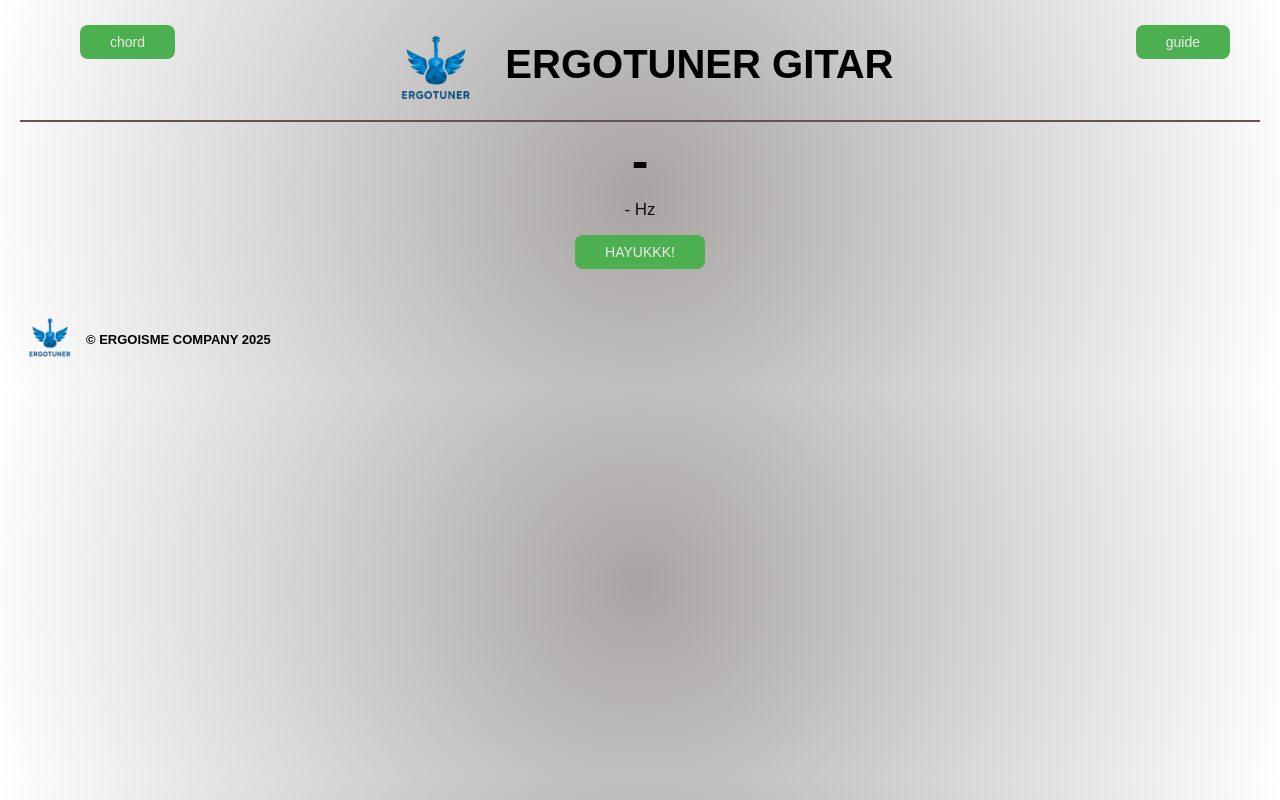
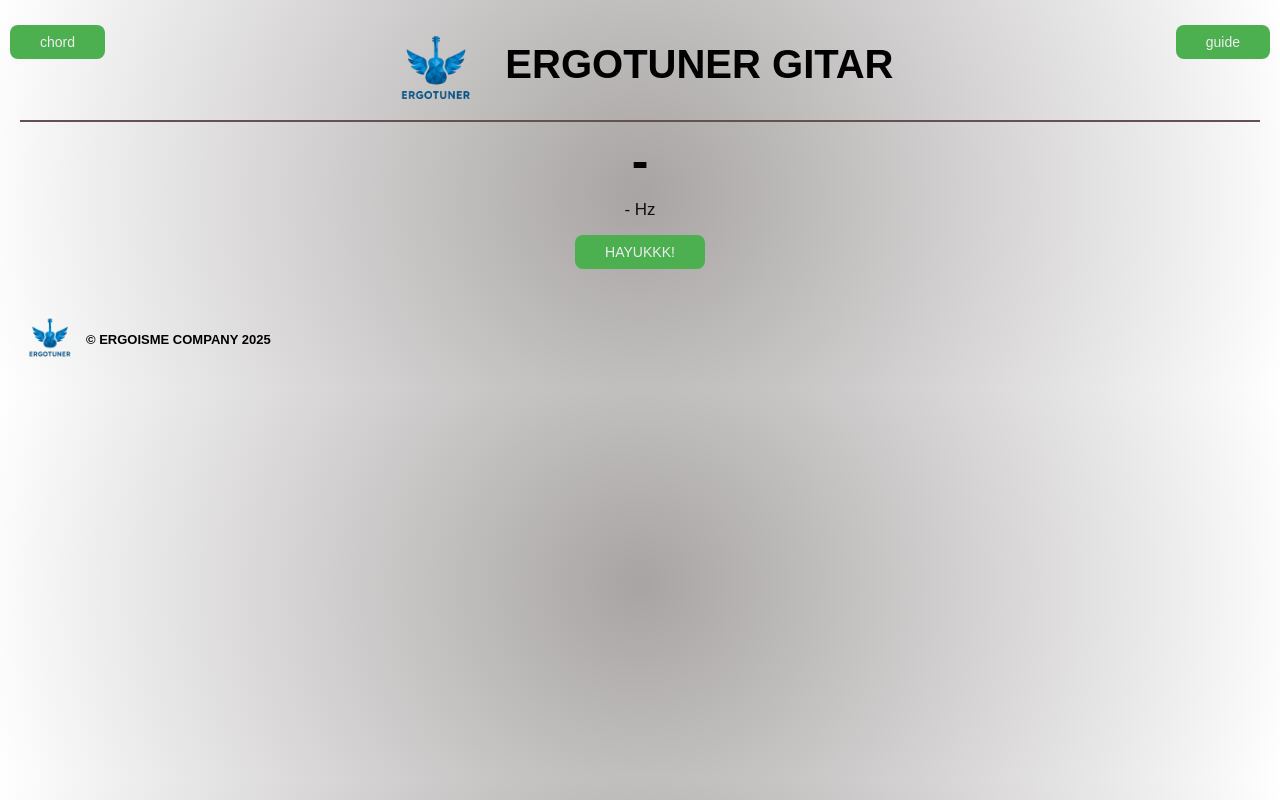
Before and after one commit to jsksidont-prog/ergotuner, a plain HTML site: page index.html in a window 1280 px wide. Drawn offline with Linux system fonts and the light colour scheme.

Commit message:
Add files via upload

```diff
--- a/index.html
+++ b/index.html
@@ -44,8 +44,8 @@
 </head>
 <body>
 
-<button id="1312" style="position: absolute; top:10px; right:50px;background-color:  #4CAF50;color: #eee;border: 0px;">guide</button>
-<button id="CHORD" style="position:absolute; top:10px; left:80px; background-color:  #4CAF50; color: #eee;border:0px;">chord</button>
+<button id="1312" style="position: absolute; top:10px; right:10px;background-color:  #4CAF50;color: #eee;border: 0px;">guide</button>
+<button id="CHORD" style="position:absolute; top:10px; left:10px; background-color:  #4CAF50; color: #eee;border:0px;">chord</button>
 
 <h1 style="margin-top:10px;">
   <img src="ERGOPANTEK.png" width="100" style="vertical-align:middle">
```
Also changed, not shown: 1312.html (+2 -2 lines), h.html (+1 -1 lines).
